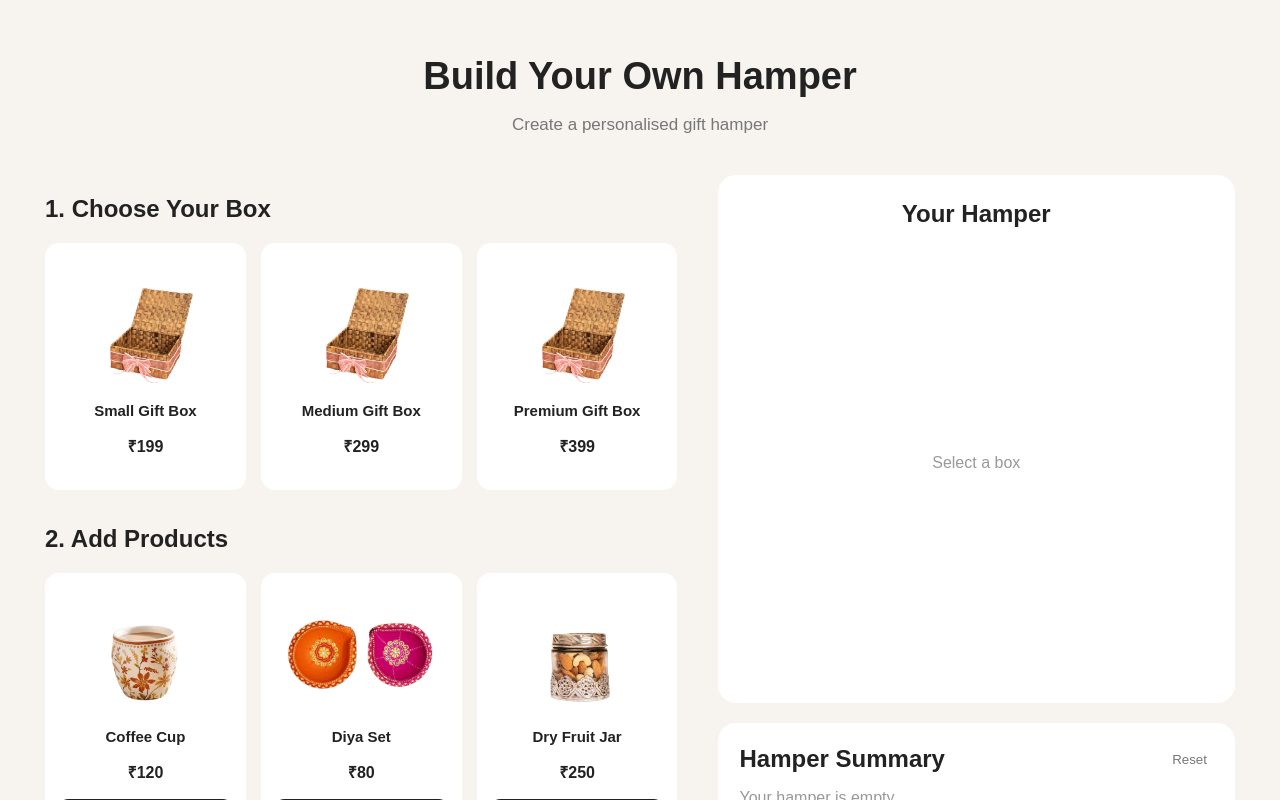
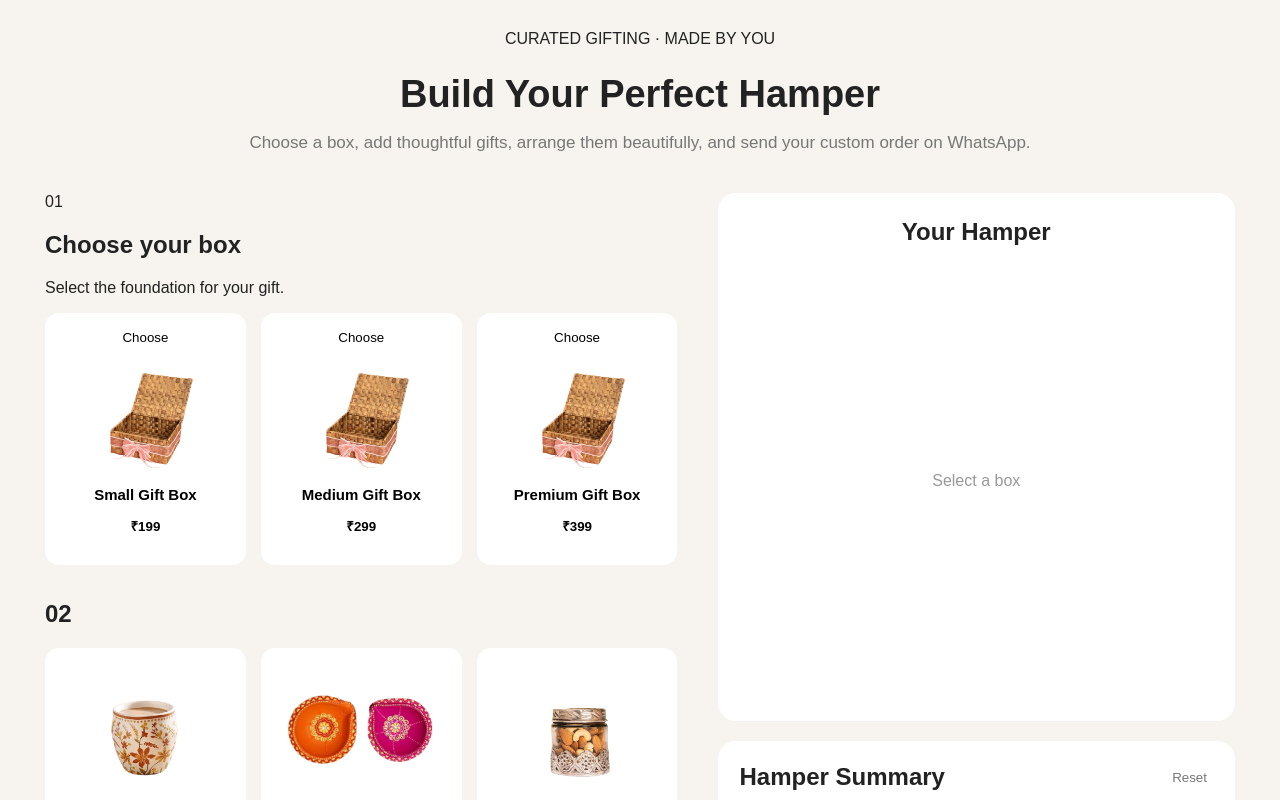
Before and after one commit to anjanarout17/gift-hamper, a React (Vite) app: page / in a window 1280 px wide. Shown: the top 800 px of the page. Built offline with nearby package versions, Linux system fonts and the light colour scheme.

Commit message:
Upgrade gift hamper builder

```diff
--- a/src/App.jsx
+++ b/src/App.jsx
@@ -1,201 +1,23 @@
-import { useState } from "react";
-
+import { useMemo, useState } from "react";
 import { boxes, products } from "./data/products";
-
 import ProductSection from "./components/ProductSection";
 import HamperPreview from "./components/HamperPreview";
 import Summary from "./components/Summary";
-
 import "./App.css";
 
-function App() {
-  const [selectedBox, setSelectedBox] = useState(null);
-  const [selectedProducts, setSelectedProducts] = useState([]);
-
-  function selectBox(box) {
-    setSelectedBox(box);
-  }
-
-  // Add ONE physical item to the hamper
-  function addProduct(product) {
-    setSelectedProducts((current) => {
-      const highestZIndex =
-        current.length > 0
-          ? Math.max(
-              ...current.map(
-                (item) => item.zIndex || 1
-              )
-            )
-          : 0;
-
-      const newItem = {
-        ...product,
-
-        // Unique ID for every physical item
-        uniqueId:
-          `${product.id}-${Date.now()}-${Math.random()}`,
-
-        // Starting position
-        x: 30 + (current.length % 4) * 18,
-        y: 35 + (current.length % 3) * 18,
-
-        // New item comes to front
-        zIndex: highestZIndex + 1,
-      };
-
-      return [...current, newItem];
-    });
-  }
-
-  // Remove ONE physical item
-  function removeProduct(product) {
-    setSelectedProducts((current) => {
-      const index = current.findIndex(
-        (item) => item.id === product.id
-      );
-
-      if (index === -1) {
-        return current;
-      }
-
-      const updated = [...current];
-
-      updated.splice(index, 1);
-
-      return updated;
-    });
-  }
-
-  // Move item and bring it to front
-  function updateProductPosition(
-    uniqueId,
-    x,
-    y
-  ) {
-    setSelectedProducts((current) => {
-      const highestZIndex =
-        current.length > 0
-          ? Math.max(
-              ...current.map(
-                (item) => item.zIndex || 1
-              )
-            )
-          : 0;
-
-      return current.map((item) =>
-        item.uniqueId === uniqueId
-          ? {
-              ...item,
-              x,
-              y,
-              zIndex: highestZIndex + 1,
-            }
-          : item
-      );
-    });
-  }
-
-  // Bring an item to front without moving it
-  function bringToFront(uniqueId) {
-    setSelectedProducts((current) => {
-      const highestZIndex =
-        current.length > 0
-          ? Math.max(
-              ...current.map(
-                (item) => item.zIndex || 1
-              )
-            )
-          : 0;
-
-      return current.map((item) =>
-        item.uniqueId === uniqueId
-          ? {
-              ...item,
-              zIndex: highestZIndex + 1,
-            }
-          : item
-      );
-    });
-  }
-
-  function resetHamper() {
-    setSelectedBox(null);
-    setSelectedProducts([]);
-  }
-
-  return (
-    <div className="app">
-      <header className="header">
-        <h1>Build Your Own Hamper</h1>
-
-        <p>
-          Create a personalised gift hamper
-        </p>
-      </header>
-
-      <main className="main-container">
-
-        <div className="selection-area">
-
-          <h2>1. Choose Your Box</h2>
-
-          <div className="box-grid">
-            {boxes.map((box) => (
-              <div
-                key={box.id}
-                className={`box-card ${
-                  selectedBox?.id === box.id
-                    ? "selected"
-                    : ""
-                }`}
-                onClick={() => selectBox(box)}
-              >
-                <img
-                  src={box.image}
-                  alt={box.name}
-                />
-
-                <h3>{box.name}</h3>
-
-                <p>₹{box.price}</p>
-              </div>
-            ))}
-          </div>
-
-          <ProductSection
-            title="2. Add Products"
-            products={products}
-            selectedProducts={selectedProducts}
-            onAdd={addProduct}
-            onRemove={removeProduct}
-          />
-
-        </div>
-
-        <div className="right-area">
-
-          <HamperPreview
-            selectedBox={selectedBox}
-            selectedProducts={selectedProducts}
-            onPositionChange={
-              updateProductPosition
-            }
-            onBringToFront={
-              bringToFront
-            }
-          />
-
-          <Summary
-            selectedBox={selectedBox}
-            selectedProducts={selectedProducts}
-            onReset={resetHamper}
-          />
-
-        </div>
-
-      </main>
-    </div>
-  );
+export default function App() {
+  const [selectedBox,setSelectedBox]=useState(null),[selectedProducts,setSelectedProducts]=useState([]);
+  const [occasion,setOccasion]=useState("Birthday"),[message,setMessage]=useState(""),[ribbon,setRibbon]=useState("Gold");
+  const addProduct=p=>setSelectedProducts(c=>{const e=c.find(x=>x.id===p.id);if(e)return c.map(x=>x.id===p.id?{...x,quantity:(Number(x.quantity)||0)+1}:x);const z=c.reduce((m,x)=>Math.max(m,Number(x.zIndex)||0),0);return[...c,{...p,quantity:1,uniqueId:`${p.id}-${Date.now()}-${Math.random()}`,x:20+(c.length%4)*20,y:28+(c.length%3)*20,zIndex:z+1}]});
+  const removeProduct=p=>setSelectedProducts(c=>c.map(x=>x.id===p.id?{...x,quantity:Math.max(0,(Number(x.quantity)||0)-1)}:x).filter(x=>Number(x.quantity)>0));
+  const updatePosition=(id,x,y)=>setSelectedProducts(c=>{const z=c.reduce((m,i)=>Math.max(m,Number(i.zIndex)||0),0);return c.map(i=>i.uniqueId===id?{...i,x,y,zIndex:z+1}:i)});
+  const bringToFront=id=>setSelectedProducts(c=>{const z=c.reduce((m,i)=>Math.max(m,Number(i.zIndex)||0),0);return c.map(i=>i.uniqueId===id?{...i,zIndex:z+1}:i)});
+  const autoArrange=()=>setSelectedProducts(c=>c.map((x,i)=>({...x,x:18+(i%4)*22,y:28+Math.floor(i/4)*25,zIndex:i+1})));
+  const reset=()=>{setSelectedBox(null);setSelectedProducts([]);setOccasion("Birthday");setMessage("");setRibbon("Gold")};
+  const count=useMemo(()=>selectedProducts.reduce((s,x)=>s+(Number(x.quantity)||0),0),[selectedProducts]);
+  return <div className="app"><header className="header"><div className="eyebrow">CURATED GIFTING · MADE BY YOU</div><h1>Build Your <span>Perfect Hamper</span></h1><p>Choose a box, add thoughtful gifts, arrange them beautifully, and send your custom order on WhatsApp.</p></header>
+  <main className="main-container"><section className="selection-area"><div className="section-heading"><span>01</span><div><h2>Choose your box</h2><p>Select the foundation for your gift.</p></div></div><div className="box-grid">{boxes.map(b=><button type="button" key={b.id} className={`box-card ${selectedBox?.id===b.id?"selected":""}`} onClick={()=>setSelectedBox(b)}><div className="choice-badge">{selectedBox?.id===b.id?"✓ Selected":"Choose"}</div><img src={b.image} alt={b.name}/><h3>{b.name}</h3><p>₹{(Number(b.price)||0).toLocaleString("en-IN")}</p></button>)}</div>
+  <ProductSection title="02" products={products} selectedProducts={selectedProducts} onAdd={addProduct} onRemove={removeProduct}/>
+  <div className="custom-card"><div className="section-heading"><span>03</span><div><h2>Make it personal</h2><p>Small details make a big difference.</p></div></div><div className="custom-grid"><label>Occasion<select value={occasion} onChange={e=>setOccasion(e.target.value)}>{["Birthday","Anniversary","Wedding","Thank You","Festive","Just Because"].map(x=><option key={x}>{x}</option>)}</select></label><label>Ribbon colour<select value={ribbon} onChange={e=>setRibbon(e.target.value)}>{["Gold","Ivory","Rose","Sage","Burgundy"].map(x=><option key={x}>{x}</option>)}</select></label><label className="message-field">Personal message<textarea maxLength="180" value={message} onChange={e=>setMessage(e.target.value)} placeholder="Write a little note for the recipient..."/><small>{message.length}/180</small></label></div></div></section>
+  <aside className="right-area"><HamperPreview selectedBox={selectedBox} selectedProducts={selectedProducts} ribbon={ribbon} onPositionChange={updatePosition} onBringToFront={bringToFront} onAutoArrange={autoArrange}/><Summary selectedBox={selectedBox} selectedProducts={selectedProducts} occasion={occasion} message={message} ribbon={ribbon} itemCount={count} onReset={reset}/></aside></main></div>
 }
-
-export default App;
```
